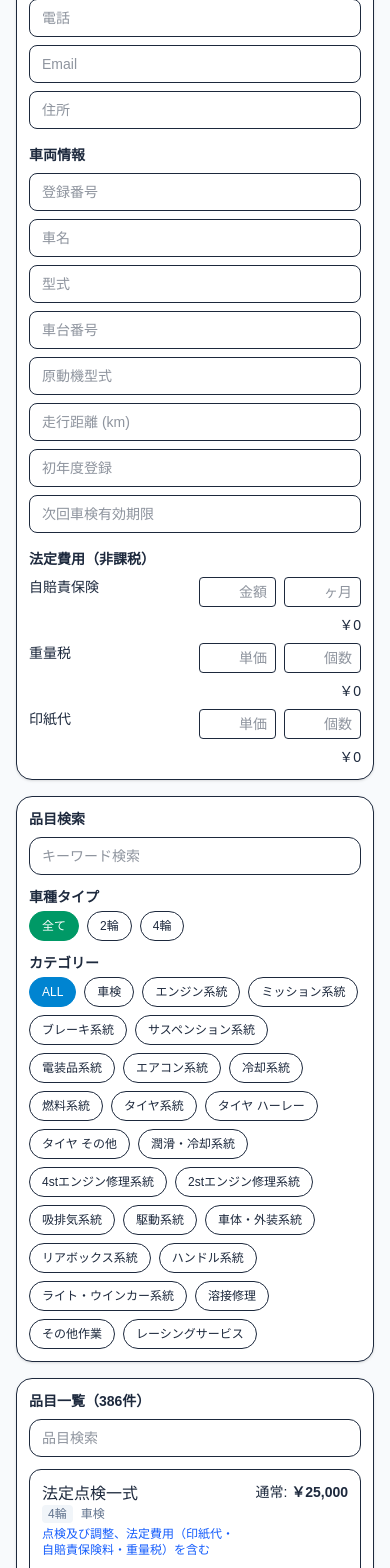
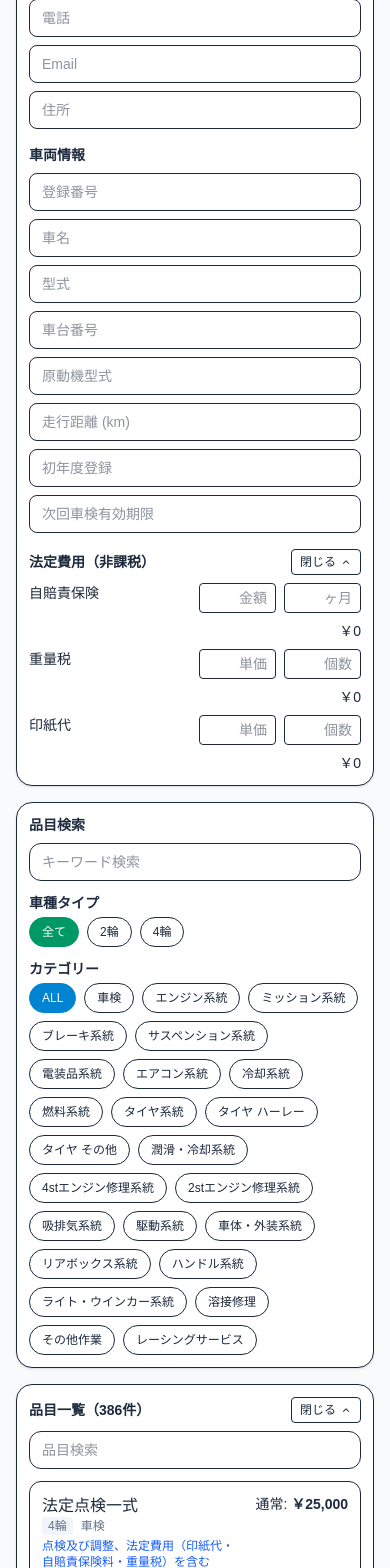
Before and after one commit to Kyoheikawata/Ti-tech, a Next.js app: page / in a window 390 px wide. Shown: the part 211-1779 px from the top of the page. Built offline with nearby package versions, Linux system fonts and the light colour scheme.

Commit message:
feat:モーダル開閉機能追加

```diff
--- a/app/AppClient.tsx
+++ b/app/AppClient.tsx
@@ -559,6 +559,9 @@ export default function AppClient() {
     });
     const [showSettings, setShowSettings] = useState(false);
     const [customerOpen, setCustomerOpen] = useState(true);
+    const [legalOpen, setLegalOpen] = useState(true);
+    const [customPartsOpen, setCustomPartsOpen] = useState(true);
+    const [itemListOpen, setItemListOpen] = useState(true);
     // --- 法定費用（非課税）：単価・個数（初期qty=0） ---
     const [legal, setLegal] = useState<Legal>({
         jibaiseki24m: { unit: 0, qty: 0 },
@@ -757,8 +760,25 @@ const internalTax = Math.floor(taxableAfterDiscount * taxRate / (1 + taxRate));
                             </div>
 
                             {/* 法定費用（非課税） 単価/個数 */}
-                            <div className="text-sm font-semibold mt-4 mb-2">法定費用（非課税）</div>
-                            <div className="grid gap-2 text-sm">
+                            <div className="flex items-center justify-between mt-4 mb-2">
+                                <div className="text-sm font-semibold">法定費用（非課税）</div>
+                                <button
+                                    type="button"
+                                    onClick={() => setLegalOpen((o) => !o)}
+                                    className="md:hidden inline-flex items-center gap-1 text-xs px-2 py-1 rounded border hover:bg-slate-50"
+                                    aria-expanded={legalOpen}
+                                    aria-controls="legal-panel"
+                                >
+                                    {legalOpen ? "閉じる" : "開く"}
+                                    <svg
+                                        className={`w-3 h-3 transition-transform ${legalOpen ? "rotate-180" : "rotate-0"}`}
+                                        viewBox="0 0 20 20" fill="currentColor" aria-hidden="true"
+                                    >
+                                        <path d="M5.23 7.21a.75.75 0 0 1 1.06.02L10 10.94l3.71-3.71a.75.75 0 1 1 1.08 1.04l-4.25 4.25a.75.75 0 0 1-1.08 0L5.21 8.27a.75.75 0 0 1 .02-1.06z" />
+                                    </svg>
+                                </button>
+                            </div>
+                            <div id="legal-panel" className={`${legalOpen ? "block" : "hidden"} md:block grid gap-2 text-sm`}>
                                 {([
                                     { key: "jibaiseki24m", label: "自賠責保険" },
                                     { key: "weightTax", label: "重量税" },
@@ -846,7 +866,25 @@ const internalTax = Math.floor(taxableAfterDiscount * taxRate / (1 + taxRate));
                 {/* 中央：品目追加 */}
                 <section className="md:col-span-5">
                     <div className="bg-white rounded-2xl shadow-sm border p-3">
-                        <div className="text-sm font-semibold mb-2">品目一覧（{filtered.length}件）</div>
+                        <div className="flex items-center justify-between mb-2">
+                            <div className="text-sm font-semibold">品目一覧（{filtered.length}件）</div>
+                            <button
+                                type="button"
+                                onClick={() => setItemListOpen((o) => !o)}
+                                className="md:hidden inline-flex items-center gap-1 text-xs px-2 py-1 rounded border hover:bg-slate-50"
+                                aria-expanded={itemListOpen}
+                                aria-controls="item-list-panel"
+                            >
+                                {itemListOpen ? "閉じる" : "開く"}
+                                <svg
+                                    className={`w-3 h-3 transition-transform ${itemListOpen ? "rotate-180" : "rotate-0"}`}
+                                    viewBox="0 0 20 20" fill="currentColor" aria-hidden="true"
+                                >
+                                    <path d="M5.23 7.21a.75.75 0 0 1 1.06.02L10 10.94l3.71-3.71a.75.75 0 1 1 1.08 1.04l-4.25 4.25a.75.75 0 0 1-1.08 0L5.21 8.27a.75.75 0 0 1 .02-1.06z" />
+                                </svg>
+                            </button>
+                        </div>
+                        <div id="item-list-panel" className={`${itemListOpen ? "block" : "hidden"} md:block`}>
                         <input value={q} onChange={(e) => setQ(e.target.value)} placeholder="品目検索" className="w-full rounded-xl border px-3 py-2 text-sm mb-3" />
                         <div className="grid gap-3">
                             {filtered.map((s: ServiceDef) => (
@@ -880,10 +918,29 @@ const internalTax = Math.floor(taxableAfterDiscount * taxRate / (1 + taxRate));
                                 </div>
                             ))}
                         </div>
+                        </div>
                     </div>
                     {/* === 手入力部品 === */}
                     <div className="bg-white rounded-2xl shadow-sm border p-3 mt-4">
-                        <div className="text-sm font-semibold mb-2">手入力部品</div>
+                        <div className="flex items-center justify-between mb-2">
+                            <div className="text-sm font-semibold">手入力部品</div>
+                            <button
+                                type="button"
+                                onClick={() => setCustomPartsOpen((o) => !o)}
+                                className="md:hidden inline-flex items-center gap-1 text-xs px-2 py-1 rounded border hover:bg-slate-50"
+                                aria-expanded={customPartsOpen}
+                                aria-controls="custom-parts-panel"
+                            >
+                                {customPartsOpen ? "閉じる" : "開く"}
+                                <svg
+                                    className={`w-3 h-3 transition-transform ${customPartsOpen ? "rotate-180" : "rotate-0"}`}
+                                    viewBox="0 0 20 20" fill="currentColor" aria-hidden="true"
+                                >
+                                    <path d="M5.23 7.21a.75.75 0 0 1 1.06.02L10 10.94l3.71-3.71a.75.75 0 1 1 1.08 1.04l-4.25 4.25a.75.75 0 0 1-1.08 0L5.21 8.27a.75.75 0 0 1 .02-1.06z" />
+                                </svg>
+                            </button>
+                        </div>
+                        <div id="custom-parts-panel" className={`${customPartsOpen ? "block" : "hidden"} md:block`}>
 
                         {/* 列見出しでガイドを明確化 - デスクトップのみ表示 */}
                         <div className="hidden sm:grid grid-cols-12 gap-2 text-[11px] text-slate-500 mb-1 px-1">
@@ -1041,6 +1098,7 @@ const internalTax = Math.floor(taxableAfterDiscount * taxRate / (1 + taxRate));
                                 onClick={() => setCustomParts(cs => [...cs, { maker: "", name: "", partNo: "", unit: 0, qty: 0 }])}
                             >＋ 行を追加</button>
                         </div>
+                        </div>
                     </div>
 
                 </section>
@@ -1129,7 +1187,7 @@ const internalTax = Math.floor(taxableAfterDiscount * taxRate / (1 + taxRate));
   <div className="font-semibold">{yen(grandTotal)}</div>
 </div>
 <div className="mt-4">
-  <div className="text-sm font-semibold mb-1">備考（Excelに出力）</div>
+  <div className="text-sm font-semibold mb-1">備考</div>
   <textarea
     className="w-full border rounded-lg px-3 py-2 text-sm min-h-[90px]"
     placeholder="例：工賃は込み、オイルは持込品、納車希望日○/○ など"
```
